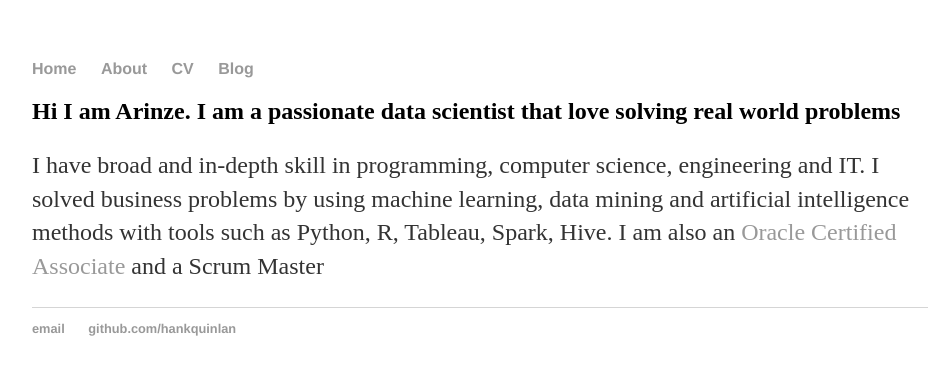
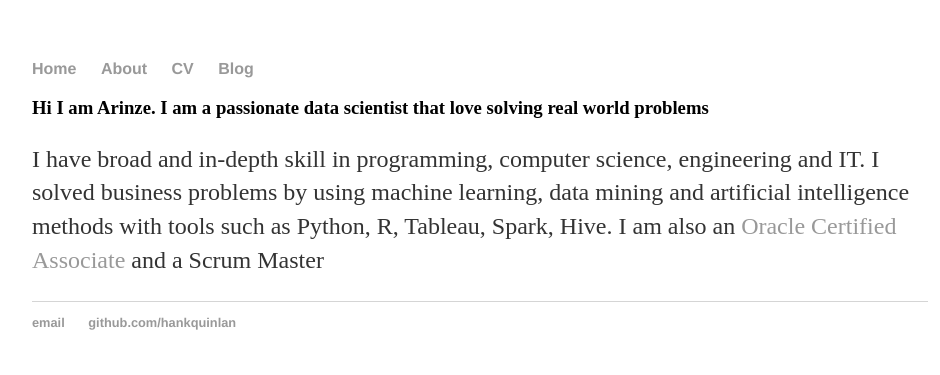
Before and after one commit to arinzea/arinzea.github.io, a Jekyll site: the page built from index.html, in a window 1280 px wide. Shown: the top 375 px of the page, without its empty margins (160-1100 px from the left). Built offline with Jekyll 4.4.1, drawn with Linux system fonts in a browser that asks for light colours.

```diff
--- a/index.html
+++ b/index.html
@@ -3,9 +3,10 @@ layout: default
 title: Arinze Akutekwe, PhD
 ---
 <div class="blurb">
-	<h2>Hi I am Arinze. I am a passionate data scientist that love solving real world problems</h2>
+	<h3>Hi I am Arinze. I am a passionate data scientist that love solving real world problems</h3>
 	<p>I have broad and in-depth skill in programming, computer science, engineering and IT.
 		I solved business problems by using machine learning,
 		data mining and artificial intelligence methods with tools such as Python, R, Tableau, Spark, Hive.
-		I am also an <a href="https://www.youracclaim.com/badges/707fcf6d-d066-4180-99dc-bcbbcde69fcb/public_url">Oracle Certified Associate</a> and a Scrum Master</p>
+		I am also an <a href="https://www.youracclaim.com/badges/707fcf6d-d066-4180-99dc-bcbbcde69fcb/public_url">Oracle Certified Associate</a> and a Scrum Master
+	</p>
 </div><!-- /.blurb -->
```
